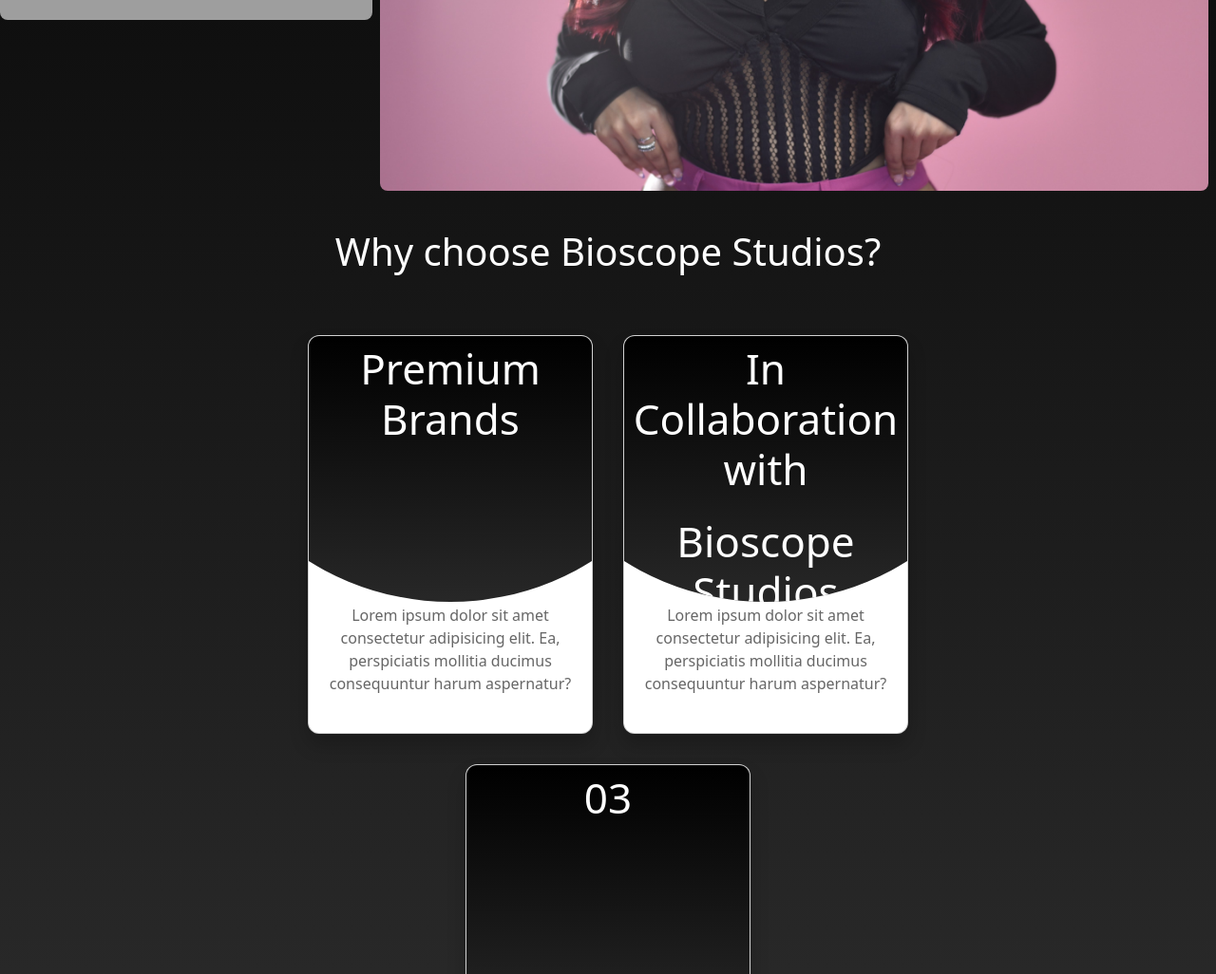
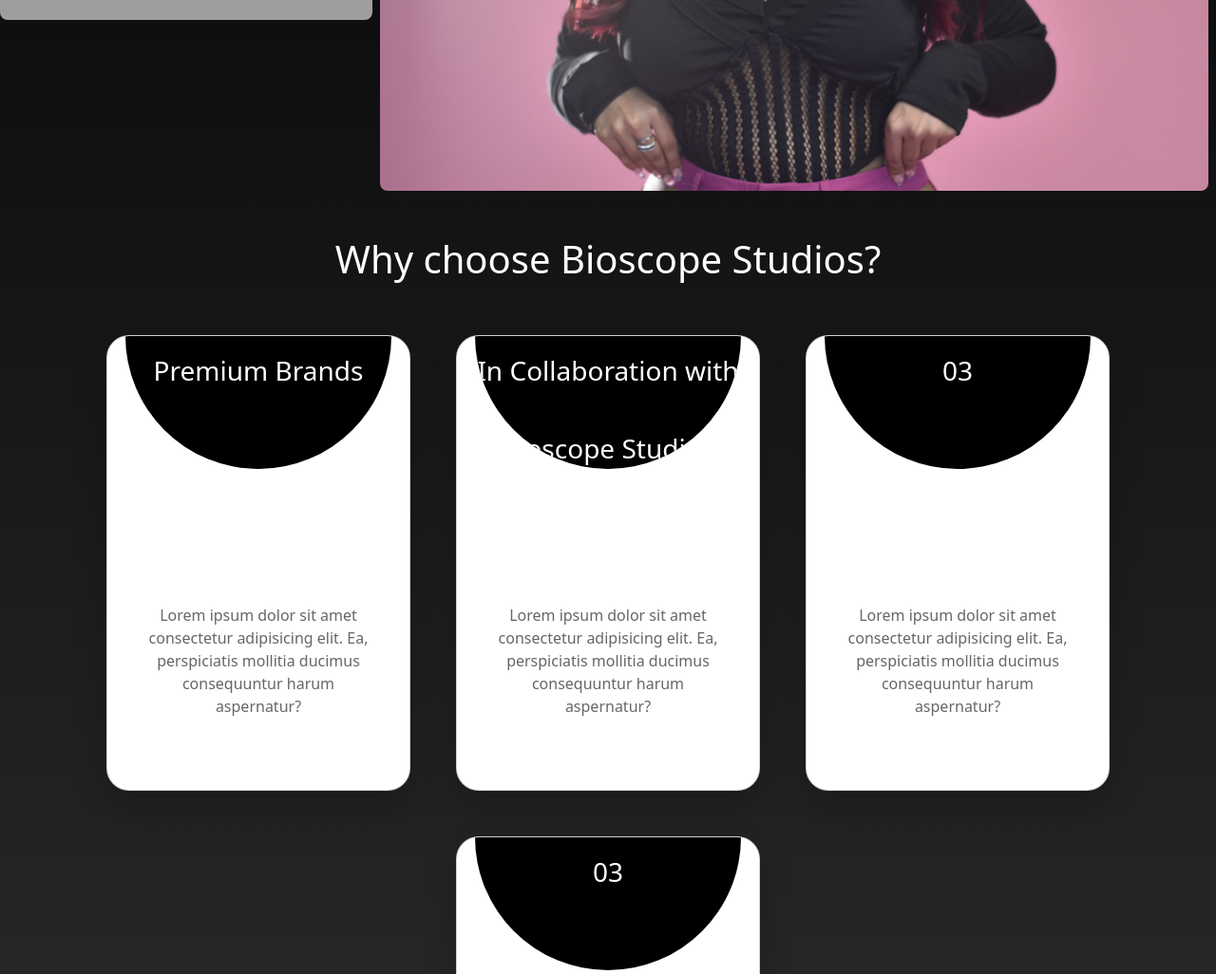
Before and after one commit to nirrav/InfluencerManagement, a PHP site: page / in a window 1280 px wide. Shown: the part 597-1623 px from the top of the page at 95% size. Run offline with PHP 8.4, Linux system fonts and the light colour scheme; grey boxes are pictures that could not be loaded.

Commit message:
worked on info card responsiveness and styles

```diff
--- a/css/style.css
+++ b/css/style.css
@@ -10,7 +10,7 @@ body {
 /* PRELOADER STYLES  */
 
 .preloader {
-    background-color: white;
+    background: linear-gradient(to right, #000000, #3b3b3b);
     position: fixed;
     top: 0;
     left: 0;
@@ -39,7 +39,7 @@ body {
 .brand-logo h {
     font-size: 10vh; /* Changed from 80px to 8vh */
     margin-top: 0; /* Adjusted to 0 to center vertically */
-    color: #333;
+    color: #ffffff;
     white-space: nowrap;
     position: relative; /* Added */
 }
@@ -166,164 +166,135 @@ button.active {
     }
 }
 
-/* INFO CARD STYLES */
+/* INFO CAR STYLES */
 
-/* Styles for the container holding the cards */
 .card-container {
     position: relative;
-    width: 1060px;
-    padding: 5vh; /* Padding around the container */
+    width: 100%; /* Converted from 1060px */
+    padding: 3vh; /* Converted from 20px */
     display: flex;
-    justify-content: center; /* Center horizontally */
-    align-items: center; /* Center vertically */
-    flex-wrap: wrap; /* Allow cards to wrap to the next line */
-    margin: 0 auto; /* Center the container horizontally */
+    justify-content: center;
+    align-items: center;
+    flex-wrap: wrap;
+    margin: 0 auto;
 }
 
-/* Styles for each individual card */
 .card-container .card {
     position: relative;
-    width: 300px; /* Width of each card */
-    height: 420px; /* Height of each card */
-    background-color: #fff; /* Background color of the card */
-    margin: 2vh; /* Margin around each card */
-    border-radius: 1.5vh; /* Border radius of each card */
-    overflow: hidden; /* Hide overflowing content */
-    box-shadow: 0 1.5vh 2.5vh rgba(0, 0, 0, .2); /* Shadow effect */
-    transition: .5s ease-in-out; /* Smooth transition on hover */
+    width: 40vh; /* Adjusted from 30vh */
+    height: 60vh; /* Adjusted from 50vh */
+    background-color: #fff;
+    margin: 3vh; /* Converted from 20px */
+    border-radius: 3vh; /* Converted from 20px */
+    overflow: hidden;
+    box-shadow: 0 2.5vh 4.5vh rgba(0, 0, 0, .2); /* Adjusted from 0 2vh 3.5vh */
+    transition: .5s ease-in-out;
 }
 
-/* Hover effect on the card container */
-.card-container:hover .card {
-    filter: blur(1vh); /* Blur effect on hover */
-    transform: scale(1); /* Scale down on hover */
-    opacity: .5; /* Reduce opacity on hover */
-}
-
-/* Hover effect on individual cards */
-.card-container .card:hover {
-    filter: blur(0); /* Remove blur on hover */
-    transform: scale(1.2); /* Restore original scale on hover */
-    opacity: 1; /* Restore full opacity on hover */
-}
-
-/* Hover effect on the circle element inside the card */
-.card-container .card:hover .circle {
-    clip-path: circle(30vh); /* Clip path effect on hover */
-}
-
-/* Styles for paragraph elements inside card content on hover */
-.card-container .card:hover .content p {
-    color: #fff; /* Change color on hover */
-}
-
-/* Styles for links inside card content on hover */
-.card-container .card:hover .content a {
-    box-shadow: 0.1vh 0.1vh 0.2vh rgba(0, 0, 0, .2), -0.1vh -0.1vh 0.2vh rgba(255, 255, 255, .4); /* Box shadow on hover */
-}
-
-/* Styles for active state of links inside card content */
-.card-container .card .content a:active {
-    box-shadow: inset 0.1vh 0.1vh 0.1vh rgba(0, 0, 0, .1), inset 0.5vh 0.5vh 0.5vh rgba(0, 0, 0, .04), inset -0.5vh -0.5vh 0.5vh rgba(255, 255, 255, .07), inset -0.1vh -0.1vh 0.2vh rgba(255, 255, 255, .4); /* Box shadow on active state */
-}
-
-/* Styles for the circular element inside the card */
 .card-container .card .circle {
     position: relative;
     width: 100%;
     height: 100%;
-    background: #000; /* Background color of the circle */
-    clip-path: circle(35vh at center 0); /* Clip path for circular shape */
-    text-align: center; /* Center text inside the circle */
-    transition: 1s ease-in-out; /* Smooth transition */
+    background: #000;
+    clip-path: circle(17.5vh at center 0); /* Adjusted from 15vh */
+    text-align: center;
+    transition: 1s ease-in-out;
 }
 
-/* Styles for heading elements inside the card */
 .card-container .card h2 {
-    color: #fff; /* Color of the heading */
-    font-size: 5.5vh; /* Font size of the heading */
-    padding: 1vh 0; /* Padding around the heading */
+    color: #fff;
+    font-size: 3.5vh; /* Adjusted from 3vh */
+    padding: 2.5vh 0; /* Adjusted from 2vh 0 */
 }
 
-/* Styles for content inside the card */
 .card-container .card .content {
     position: absolute;
-    bottom: 1vh; /* Position content at the bottom with some margin */
-    padding: 2vh; /* Padding around the content */
-    text-align: center; /* Center text inside the content */
+    bottom: 3vh; /* Adjusted from 2vh */
+    padding: 4.5vh; /* Adjusted from 4vh */
+    text-align: center;
 }
 
-/* Styles for paragraph elements inside card content */
 .card-container .card .content p {
-    color: #666; /* Color of paragraph text */
-    transition: .5s ease-in-out; /* Smooth transition */
+    color: #666;
+    transition: .5s ease-in-out;
 }
 
-/* Styles for links inside card content */
 .card-container .card .content a {
     position: relative;
     display: inline-block;
-    padding: 1vh 2vh; /* Padding around the link */
-    background: #000; /* Background color of the link */
-    color: #fff; /* Color of the link text */
-    border-radius: 4vh; /* Border radius of the link */
-    text-decoration: none; /* Remove underline from links */
-    margin-top: 2vh; /* Margin from the top */
-    transition: .8s ease-in-out; /* Smooth transition */
+    padding: 3vh 5vh; /* Adjusted from 2vh 4vh */
+    background: #000;
+    color: #fff;
+    border-radius: 10vh; /* Adjusted from 8vh */
+    text-decoration: none;
+    margin-top: 5vh; /* Adjusted from 4vh */
+    transition: .8s ease-in-out;
 }
 
-/* Styles for specific cards */
-.card-container .card:nth-child(1) .circle,
-.card-container .card:nth-child(1) .content a {
-    background: linear-gradient(to bottom, #000000, #3b3b3b);
+.card-container:hover .card {
+    filter: blur(4vh); /* Converted from 20px */
+    transform: scale(.9);
+    opacity: .5;
 }
 
-.card-container .card:nth-child(2) .circle,
-.card-container .card:nth-child(2) .content a {
-    background: linear-gradient(to bottom, #000000, #3b3b3b);
+.card-container .card:hover {
+    filter: blur(0);
+    transform: scale(1);
+    opacity: 1;
 }
 
-.card-container .card:nth-child(3) .circle,
-.card-container .card:nth-child(3) .content a {
-    background: linear-gradient(to bottom, #000000, #3b3b3b);
+.card-container .card:hover .circle {
+    clip-path: circle(40vh); /* Adjusted from 35vh */
 }
 
-/* Override background color of links */
+.card-container .card:hover .content p {
+    color: #fff;
+}
+
+.card-container .card:hover .content a {
+    box-shadow: 0.5vh 0.5vh 1vh rgba(0, 0, 0, .2), -0.5vh -0.5vh 1vh rgba(255, 255, 255, .4); /* Adjusted from 0.4vh 0.4vh 0.8vh */
+}
+
+.card-container .card .content a:active {
+    box-shadow: inset 0.5vh 0.5vh 0.5vh rgba(0, 0, 0, .1), inset 3vh 3vh 3vh rgba(0, 0, 0, .04), inset -3vh -3vh 3vh rgba(255, 255, 255, .07), inset -0.5vh -0.5vh 1vh rgba(255, 255, 255, .4); /* Adjusted from 0.4vh 0.4vh 0.4vh */
+}
+
 .content a {
     background-color: #000 !important;
 }
 
-/* Keyframes for color change animation */
 @keyframes colorChange {
     0% {
         color: #fff;
     }
+
     50% {
         color: #b1b493;
     }
+
     80% {
         color: #4f8a8b;
     }
+
     100% {
         color: #fff;
     }
 }
 
-/* Media queries for responsive design */
 @media only screen and (max-width: 992px) {
-    /* Styles for screens up to 992px width */
+    /* Add your responsive styles here for screens up to 992px width */
 }
 
 @media only screen and (max-width: 768px) {
-    /* Styles for screens up to 768px width */
+    /* Add your responsive styles here for screens up to 768px width */
 }
 
-/* Styles for a specific type of card with the class .information-card */
 .information-card {
-    text-align: center; /* Center text inside the information card */
-    padding: 5vh 0; /* Padding top and bottom */
-    color: #ffffff; /* Color of the text */
+    text-align: center;
+    padding: 6vh 0; /* Converted from 50px */
+    color: #ffffff;
 }
+
 
 
 /* FEATURED INFLUENCER STYLES */
--- a/index.html
+++ b/index.html
@@ -3,7 +3,7 @@
 
 <head>
     <meta charset="utf-8">
-    <meta name="viewport" content="width=device-width, initial-scale=1">
+    <meta name="viewport" content="width=device-width, initial-scale=1.0">
     <link rel="icon" type="png" href="media/bioscope-icon.png">
     <title>Bioscope Media - Influencer Management</title>
     <link rel="stylesheet" href="css/style.css">
@@ -40,38 +40,38 @@
         <div class="slideshow-container1">
             <!-- Slides -->
             <div class="slide">
-                <img src="/media/slideshow/s1.JPG" alt="Slide 1">
+                <img src="media/slideshow/s1.JPG" alt="Slide 1">
             </div>
             <div class="slide">
-                <img src="/media/slideshow/s2.JPG" alt="Slide 2">
+                <img src="media/slideshow/s2.JPG" alt="Slide 2">
             </div>
             <div class="slide">
-                <img src="/media/slideshow/s3.JPG" alt="Slide 3">
+                <img src="media/slideshow/s3.JPG" alt="Slide 3">
             </div>
             <div class="slide">
-                <img src="/media/slideshow/s4.JPG" alt="Slide 2">
+                <img src="media/slideshow/s4.JPG" alt="Slide 2">
             </div>
             <div class="slide">
-                <img src="/media/slideshow/s5.JPG" alt="Slide 3">
+                <img src="media/slideshow/s5.JPG" alt="Slide 3">
             </div>
         </div>
 
         <!-- Slideshow 2 (Right Side) -->
         <div class="slideshow-container2">
             <div class="slide">
-                <img src="/media/slideshow/s6.JPG" alt="Slide 4">
+                <img src="media/slideshow/s6.JPG" alt="Slide 4">
             </div>
             <div class="slide">
-                <img src="/media/slideshow/s7.JPG" alt="Slide 5">
+                <img src="media/slideshow/s7.JPG" alt="Slide 5">
             </div>
             <div class="slide">
-                <img src="/media/slideshow/s8.JPG" alt="Slide 6">
+                <img src="media/slideshow/s8.JPG" alt="Slide 6">
             </div>
             <div class="slide">
-                <img src="/media/slideshow/s9.JPG" alt="Slide 2">
+                <img src="media/slideshow/s9.JPG" alt="Slide 2">
             </div>
             <div class="slide">
-                <img src="/media/slideshow/s10.JPG" alt="Slide 3">
+                <img src="media/slideshow/s10.JPG" alt="Slide 3">
             </div>
         </div>
     </div>
@@ -96,6 +96,16 @@
                 <div class="circle">
                     <h2>In Collaboration with</h2>
                     <h2>Bioscope Studios</h2>
+                </div>
+                <div class="content">
+                    <p>Lorem ipsum dolor sit amet consectetur adipisicing elit. Ea, perspiciatis mollitia ducimus
+                        consequuntur harum aspernatur?</p>
+                    <!-- <a href="#">Read More</a>-->
+                </div>
+            </div>
+            <div class="card">
+                <div class="circle">
+                    <h2>03</h2>
                 </div>
                 <div class="content">
                     <p>Lorem ipsum dolor sit amet consectetur adipisicing elit. Ea, perspiciatis mollitia ducimus
```
